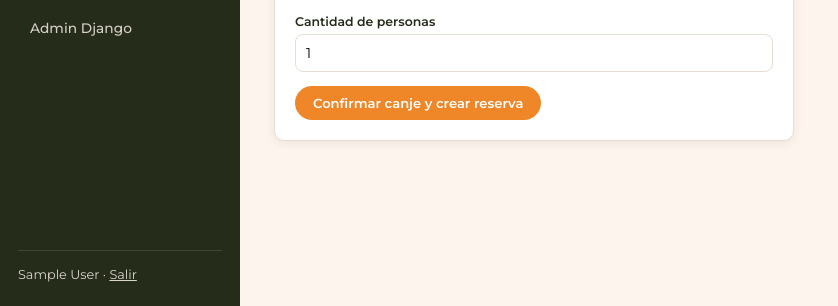
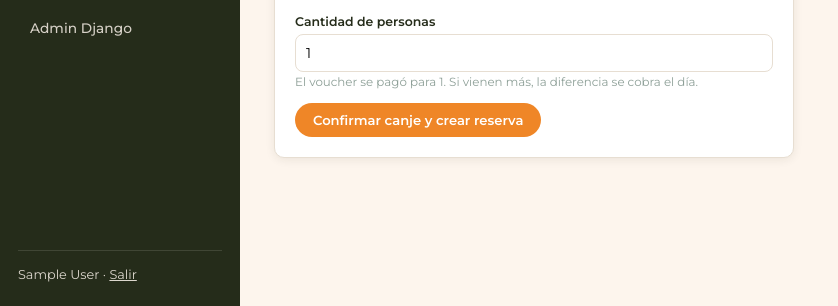
Before and after one commit to NachoGuidali/crmspa, a Django app: page /vouchers/1/canjear/ in a window 1280 px wide. Shown: the part 494-800 px from the top of the page, without its empty margins (0-838 px from the left). Run offline with Django 5.2, Linux system fonts and the light colour scheme; a user stored in the database is signed in; tables that the repository leaves empty hold one stand-in row (values such as "Sample post"); data that the repository does not hold is empty; parts of the project's set-up code (start-up, migrations or seed data) failed here and were passed over.

Commit message:
Vouchers: el canje a mano arranca con las personas del voucher
El formulario de canje venia fijo en 1 persona. Con un voucher de pareja eso
rebota ("requiere un minimo de 2") y con uno grupal crea la reserva para una
sola persona. Ahora arranca con la cantidad que se pago, limitada a la
capacidad del circuito, y avisa que si vienen mas la diferencia se cobra el dia.

Co-Authored-By: Claude Opus 5 <noreply@anthropic.com>

```diff
--- a/templates/vouchers/canjear.html
+++ b/templates/vouchers/canjear.html
@@ -24,7 +24,14 @@
         {% for t in turnos %}<option value="{{ t.id }}">{{ t.nombre }} ({{ t.hora_inicio|time:"H:i" }}-{{ t.hora_fin|time:"H:i" }})</option>{% endfor %}
       </select>
     </div>
-    <div class="form-row"><label>Cantidad de personas</label><input type="number" name="cantidad_personas" value="1" min="1" required></div>
+    <div class="form-row">
+      <label>Cantidad de personas</label>
+      <input type="number" name="cantidad_personas" value="{{ voucher.personas }}"
+             min="{{ voucher.circuito.capacidad_minima }}" max="{{ voucher.circuito.capacidad_maxima }}" required>
+      <div style="font-size:.74rem; color:var(--text-muted); margin-top:3px;">
+        El voucher se pagó para {{ voucher.personas }}. Si vienen más, la diferencia se cobra el día.
+      </div>
+    </div>
     <button type="submit" class="btn">Confirmar canje y crear reserva</button>
   </form>
 </div>
```
